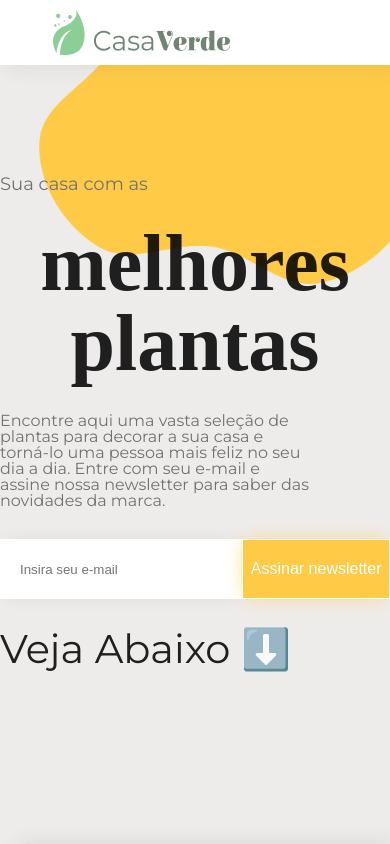
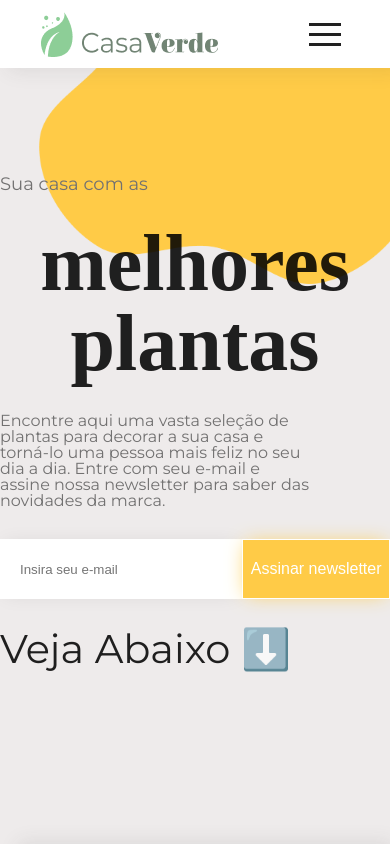
Before and after one commit to danielalmeidafarias/casa-verde, a React (Vite) app: page / in a window 390 px wide. Shown: the top 844 px of the page. Built offline with nearby package versions, Linux system fonts and the light colour scheme; a web font is replaced by a local one.

Commit message:
mobile menu

```diff
--- a/src/components/Cart/Cart.tsx
+++ b/src/components/Cart/Cart.tsx
@@ -64,8 +64,6 @@ const Cart = () => {
 
   const cart = useCart()
 
-  console.log(cart)
-
   const getUserInfo = useGetUserInfo()
 
   useEffect(() => {
--- a/src/components/Menu.tsx
+++ b/src/components/Menu.tsx
@@ -5,12 +5,11 @@ import { useState } from 'react';
 import { Twirl as Hamburger } from 'hamburger-react'
 import LoginButton from './LoginButton';
 
-const Nav = styled.nav<{ $isOpen?: boolean }>`
+const Nav = styled.nav`
   display: flex;
   width: 100dvw;
   justify-content: space-around;
   align-items: center;
-  /* background-color: #eeebeb; */
   background-color: white;
 
   position: absolute;
@@ -20,18 +19,17 @@ const Nav = styled.nav<{ $isOpen?: boolean }>`
   box-shadow: 10px 0px 20px 2px rgba(62, 62, 62, 0.1);
   padding-bottom: 10px;
 
-  & > div {
-    @media screen and (min-width: 768px){
-      /* display: none; */
-    }
+  @media screen and (max-width: 768px){
+    display: none;
   }
+`
 
-  & > ul {
-    @media screen and (max-width: 768px){
-      display: none;
-    }
+const MobileNav = styled(Nav)`
+  display: none;
+
+  @media screen and (max-width: 768px){
+    display: flex;
   }
-
 
 `
 
@@ -43,6 +41,21 @@ const Ul = styled.ul`
   margin: 0;
   gap: 15px;
 
+`
+
+const MobileUl = styled(Ul) <{ $isOpen: boolean }>`
+  display: ${props => props.$isOpen ? 'flex' : 'none'};
+  position: absolute;
+  flex-direction: column;
+  justify-content: space-evenly;
+  width: 100vw;
+  height: auto;
+  padding-top: 20px;
+  padding-bottom: 20px;
+  top: 68px;
+  right: ${props => props.$isOpen ? '0' : '-100%'};
+  transition: all ease-in-out 2s;
+  background-color: white;
 `
 
 const StyledLink = styled(Link)`
@@ -63,13 +76,9 @@ const Menu = () => {
   const [mobileIsOpen, setMobileIsOpen] = useState(false)
 
   return (
-    <div>
-      <Nav $isOpen={mobileIsOpen}>
-        <>
-          <img src={Logo} alt="Logo Casa Verde" />
-          {/* <Hamburger /> */}
-        </>
-
+    <>
+      <Nav>
+        <img src={Logo} alt="Logo Casa Verde" />
         <Ul>
           <StyledLink to={'/'}>Como Fazer</StyledLink>
           <span>/</span>
@@ -81,7 +90,26 @@ const Menu = () => {
 
       </Nav>
 
-    </div>
+      <MobileNav
+
+      >
+        <img src={Logo} alt="Logo Casa Verde" />
+        <Hamburger
+          toggled={mobileIsOpen}
+          onToggle={() => {
+            setMobileIsOpen(!mobileIsOpen)
+          }} />
+        <MobileUl
+          $isOpen={mobileIsOpen}>
+          <StyledLink to={'/'}>Como Fazer</StyledLink>
+          <StyledLink to={'/ofertas'}>Ofertas</StyledLink>
+          <StyledLink to={'/carrinho'}>Meu Carrinho</StyledLink>
+          <LoginButton />
+
+        </MobileUl>
+      </MobileNav>
+
+    </>
 
   );
 }
--- a/src/components/Ofertas/Ofertas.tsx
+++ b/src/components/Ofertas/Ofertas.tsx
@@ -4,7 +4,6 @@ import OfertaProduct from "./OfertaProduct";
 import { IProduct } from "../../interfaces/IProduct";
 import { useEffect, useState } from "react";
 import axios, { AxiosResponse } from "axios";
-import { Checkbox } from "@mui/material";
 
 export const StyledSection = styled.section`
   width: 100vw;
@@ -106,10 +105,7 @@ const Ofertas = () => {
         value={textFilter}
         type="text" />
         <FlexDiv>
-          <Checkbox
-          color="warning"
-          onChange={(e) => setPromoFilter(e.target.checked)}
-          />
+          <input type="checkbox" onChange={(e) => setPromoFilter(e.target.checked)}/>
           <P>Promoção</P>
         </FlexDiv>
       </FlexDiv>
```
